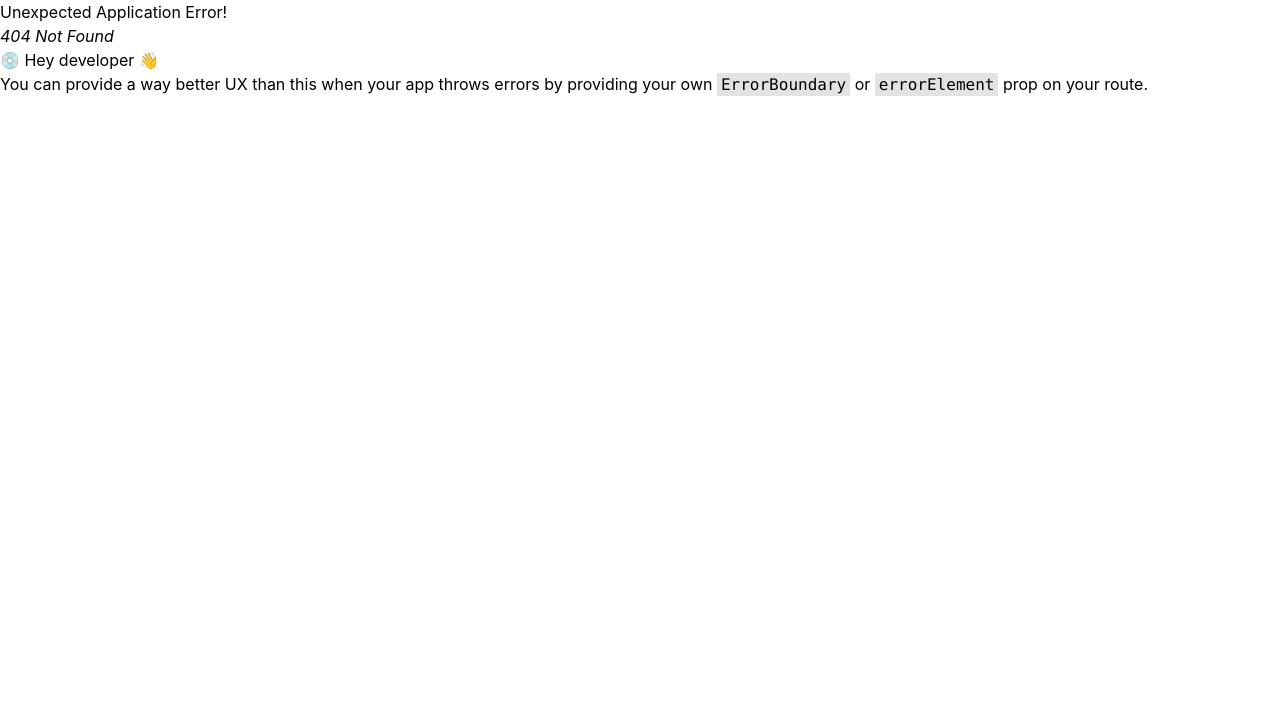
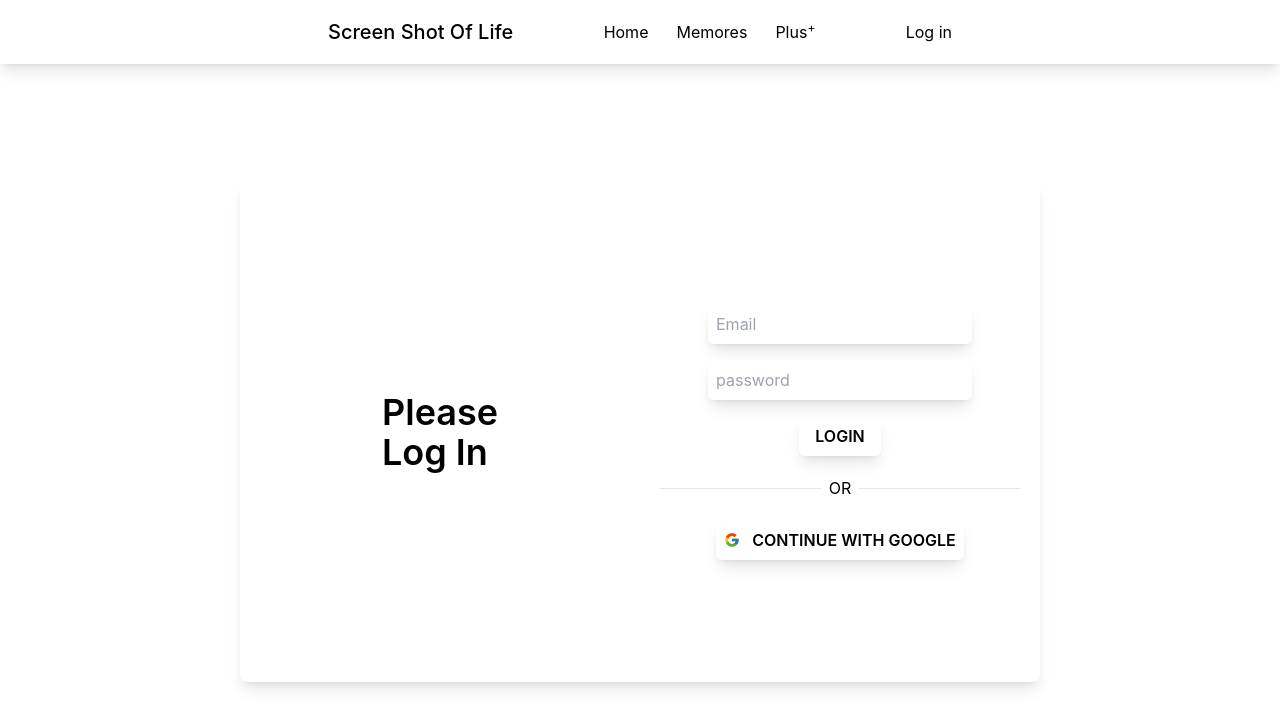
Before and after one commit to Nishikaru/screen-shot-of-life, a React (Create React App) app: page /login in a window 1280 px wide. Before the commit this address had no page. Shown: the top 728 px of the page. Built offline with nearby package versions, Linux system fonts and the light colour scheme.

Commit message:
login page ready but firebase is not connected

```diff
--- a/src/App.js
+++ b/src/App.js
@@ -4,6 +4,7 @@ import { createBrowserRouter, RouterProvider } from 'react-router-dom';
 import Main from './Layout/Main';
 import Home from './Pages/Home';
 import Memories from './Pages/Memories';
+import Login from './Pages/Login';
 
 function App() {
   const router = createBrowserRouter([
@@ -18,12 +19,16 @@ function App() {
         {
           path:'/memories',
           element:<Memories/>
+        },
+        {
+          path:'/login',
+          element:<Login/>
         }
       ]
     }
   ])
   return (
-    <div className='h-screen w-screen'>
+    <div className='h-screen w-screen overflow-hidden'>
       <RouterProvider router={router}>
       </RouterProvider>
     </div>
--- /dev/null
+++ b/src/Comp/Login/LoginBox.js
@@ -0,0 +1,19 @@
+import React from 'react';
+import LoginForm from './LoginForm/LoginForm';
+
+const LoginBox = () => {
+    return (
+        <div className='w-[800px] h-[500px] shadow-lg mt-[-4em] rounded-md flex flex-row-reverse'>
+
+            <LoginForm/>
+
+            <div className='w-1/2 flex items-center justify-center '>
+                <h1 className='text-4xl font-semibold capitalize'>
+                    Please<br />log in
+                </h1>
+            </div>
+        </div>
+    );
+};
+
+export default LoginBox;
--- /dev/null
+++ b/src/Comp/Login/LoginForm/LoginForm.js
@@ -0,0 +1,24 @@
+import React from 'react';
+import {FcGoogle} from 'react-icons/fc'
+
+const LoginForm = () => {
+    return (
+        <div className='h-full flex flex-col justify-center items-center w-1/2'>
+            <form className=' flex flex-col gap-4 justify-center items-center'>
+                <input placeholder='Email' className='p-2 rounded-md shadow-lg' type="email" name='email' id='email' />
+                <input placeholder='password' className='p-2 rounded-md shadow-lg' type="password" name='password' id='password' />
+                <button type='submit' className='hover:translate-x-1 hover:shadow-xl transition-all font-semibold uppercase shadow-lg p-2 px-4 rounded-md'>login</button>
+            </form>
+            <div className='flex w-full items-center gap-2 p-5'>
+                <hr className='w-full' />
+                <p>OR</p>
+                <hr className='w-full' />
+            </div>
+            <div>
+                <button className='uppercase p-2 shadow-lg font-semibold rounded-md flex items-center gap-3 hover:shadow-xl transition-all hover:translate-x-1'><span><FcGoogle/></span> Continue with google</button>
+            </div>
+        </div>
+    );
+};
+
+export default LoginForm;
--- a/src/Comp/Navbar/Navbar.js
+++ b/src/Comp/Navbar/Navbar.js
@@ -16,7 +16,7 @@ const Navbar = () => {
                 </div>
 
                 <div>
-                    <Link className='hover:shadow-lg rounded-md p-2 transition-all'>Log in</Link>
+                    <Link className='hover:shadow-lg rounded-md p-2 transition-all' to='/login'>Log in</Link>
                 </div>
             </nav>
         </div>
--- /dev/null
+++ b/src/Pages/Login.js
@@ -0,0 +1,12 @@
+import React from 'react';
+import LoginBox from '../Comp/Login/LoginBox';
+
+const Login = () => {
+    return (
+        <div className='w-screen h-screen flex items-center justify-center'>
+            <LoginBox/>
+        </div>
+    );
+};
+
+export default Login;
```
